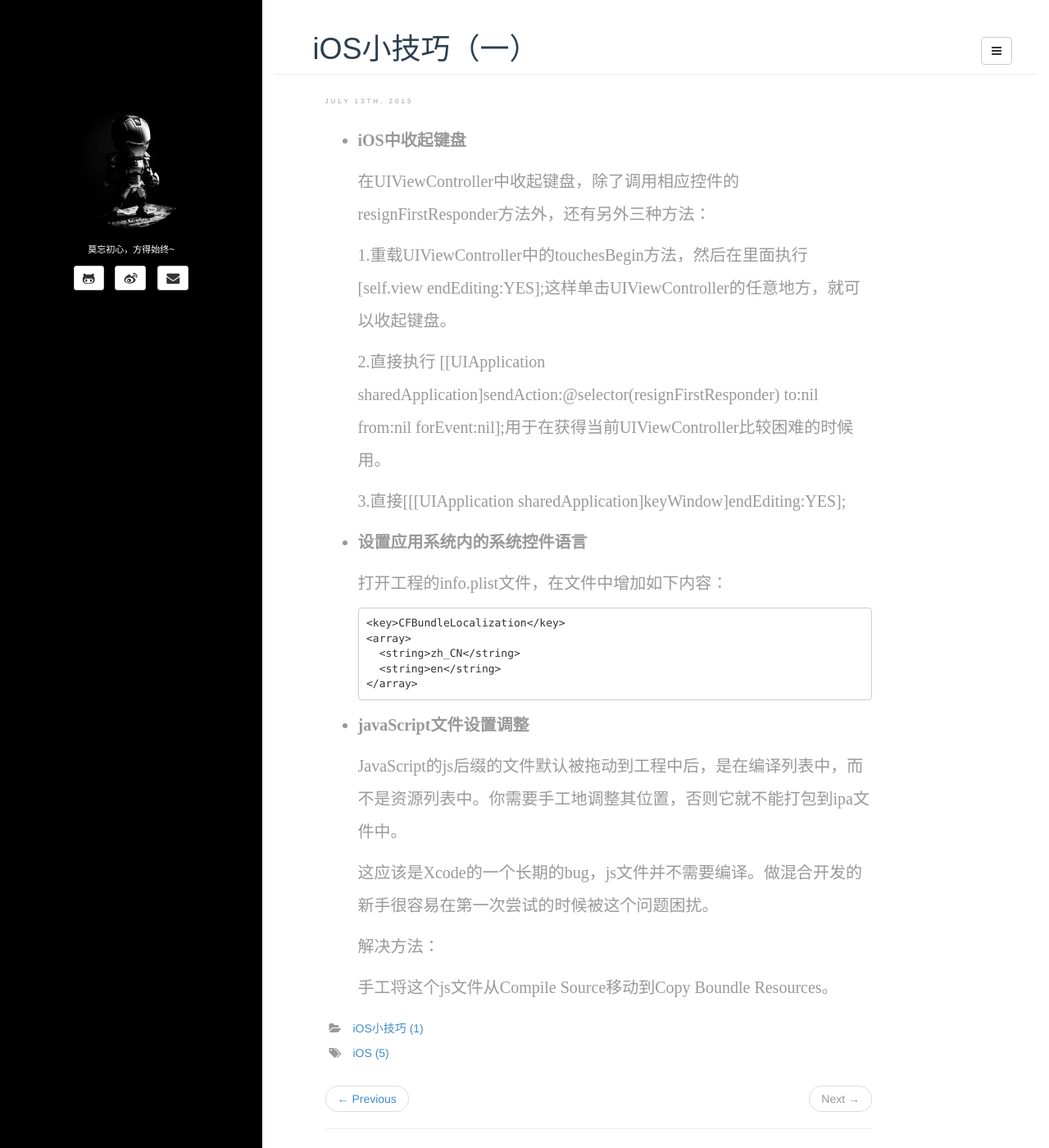
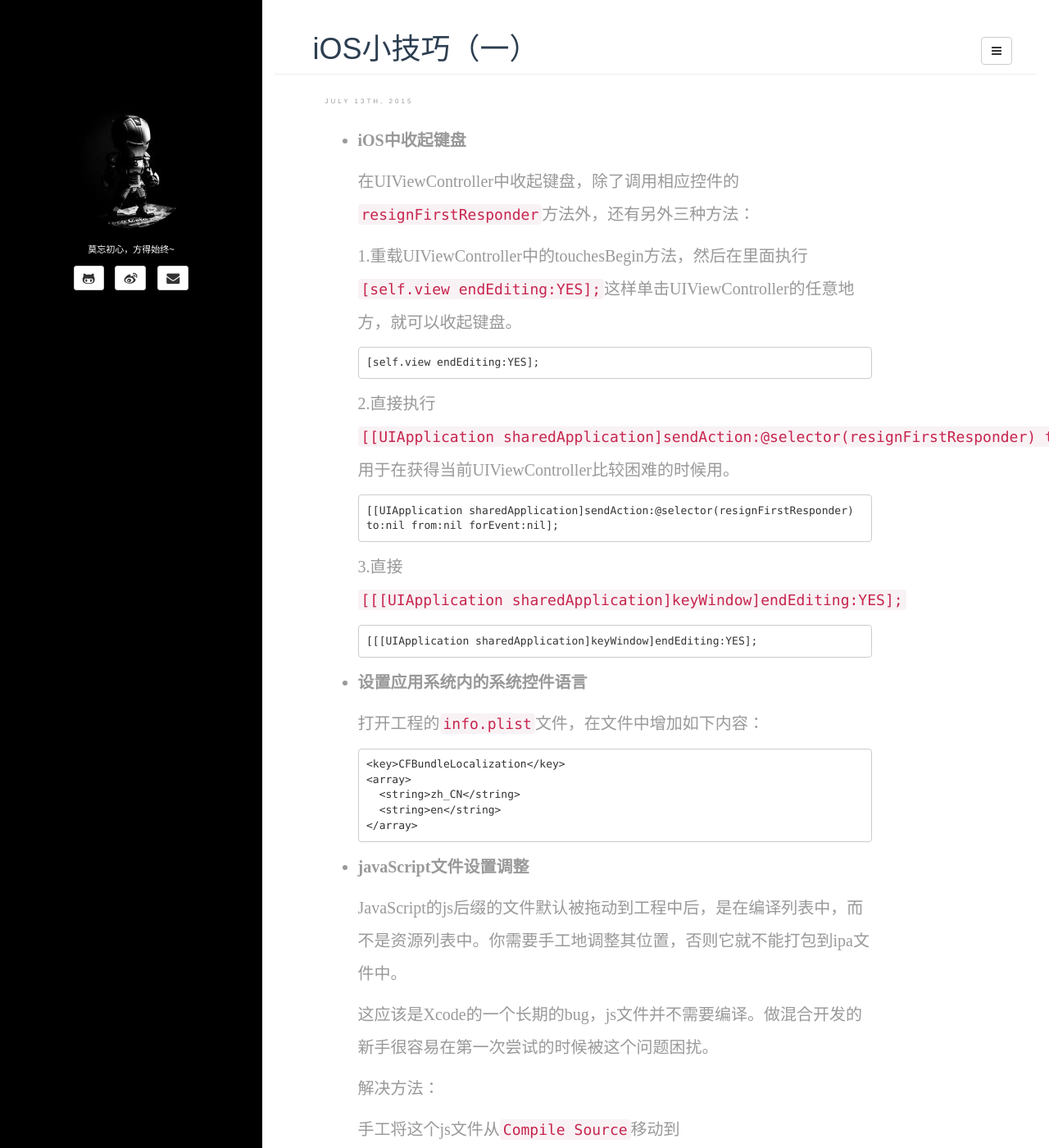
Before and after one commit to rth211/rth211.github.io, a Jekyll site: the page built from _posts/2015.07/2015-07-13-iOS Skill.md, in a window 1280 px wide and 1400 px high. Shown: the whole window at 82% size. Built offline with Jekyll 4.4.1, drawn with Linux system fonts in a browser that asks for light colours; comment, search, counter and statistics services are not loaded; some of the changed text lies outside the part shown.

Commit message:
修改ios小技巧（1）

```diff
--- a/_posts/2015.07/2015-07-13-iOS Skill.md
+++ b/_posts/2015.07/2015-07-13-iOS Skill.md
@@ -7,17 +7,23 @@ tags: iOS
 ---
 * **iOS中收起键盘**
 
-  在UIViewController中收起键盘，除了调用相应控件的resignFirstResponder方法外，还有另外三种方法：
+  在UIViewController中收起键盘，除了调用相应控件的`resignFirstResponder`方法外，还有另外三种方法：
 
-  1.重载UIViewController中的touchesBegin方法，然后在里面执行[self.view endEditing:YES];这样单击UIViewController的任意地方，就可以收起键盘。
+  1.重载UIViewController中的touchesBegin方法，然后在里面执行`[self.view endEditing:YES];`这样单击UIViewController的任意地方，就可以收起键盘。
 
-  2.直接执行 [[UIApplication sharedApplication]sendAction:@selector(resignFirstResponder) to:nil from:nil forEvent:nil];用于在获得当前UIViewController比较困难的时候用。
+      [self.view endEditing:YES];
 
-  3.直接[[[UIApplication sharedApplication]keyWindow]endEditing:YES];
+  2.直接执行 `[[UIApplication sharedApplication]sendAction:@selector(resignFirstResponder) to:nil from:nil forEvent:nil];` 用于在获得当前UIViewController比较困难的时候用。
+
+      [[UIApplication sharedApplication]sendAction:@selector(resignFirstResponder) to:nil from:nil forEvent:nil];
+
+  3.直接 `[[[UIApplication sharedApplication]keyWindow]endEditing:YES];`
+
+      [[[UIApplication sharedApplication]keyWindow]endEditing:YES];
 
 * **设置应用系统内的系统控件语言**
 
-  打开工程的info.plist文件，在文件中增加如下内容：
+  打开工程的`info.plist`文件，在文件中增加如下内容：
 
       <key>CFBundleLocalization</key>
       <array>
@@ -33,4 +39,4 @@ tags: iOS
 
   解决方法：
 
-  手工将这个js文件从Compile Source移动到Copy Boundle Resources。
+  手工将这个js文件从`Compile Source`移动到`Copy Boundle Resources`。
```
